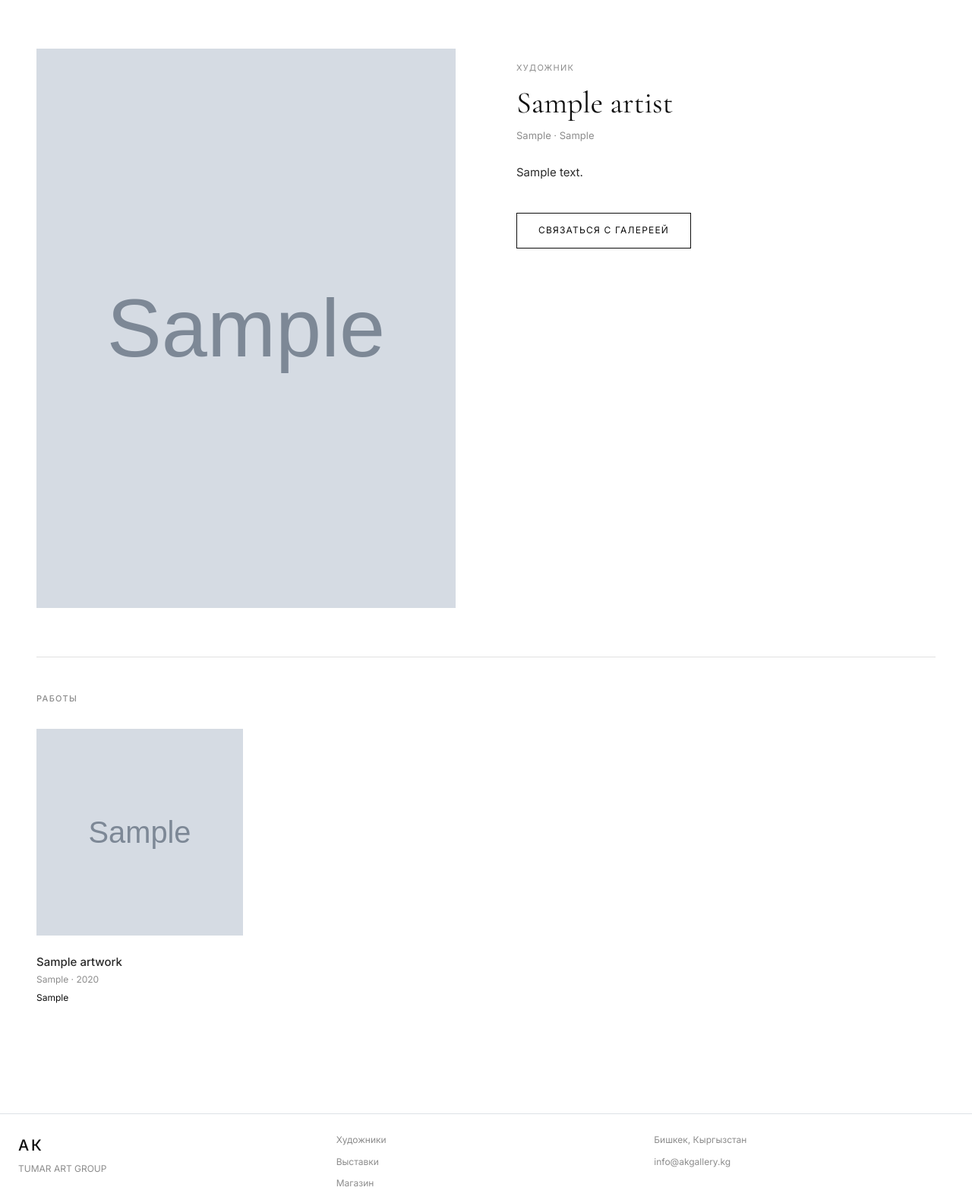
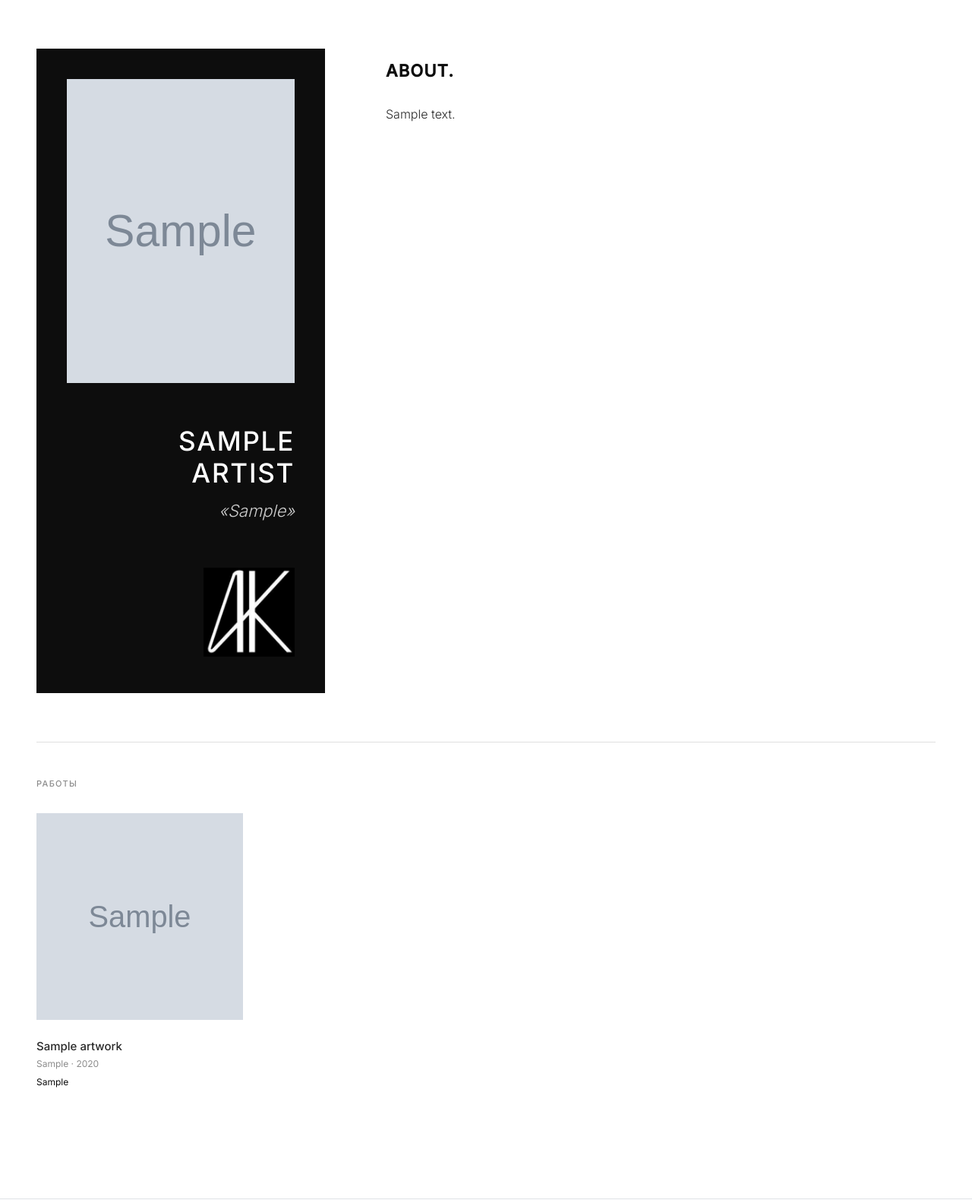
Before and after one commit to nanochka-8000/gallery, a Django app: page /artists/1/ in a window 1280 px wide. Shown: the part 74-1653 px from the top of the page at 76% size. Run offline with Django 5.2, Linux system fonts and the light colour scheme; tables that the repository leaves empty hold one stand-in row (values such as "Sample post"); grey boxes marked "Sample" are stand-in pictures.

Commit message:
artist detail page redesign

```diff
--- a/artists/models.py
+++ b/artists/models.py
@@ -4,6 +4,7 @@ from django.db import models
 class Artist(models.Model):
     name = models.CharField(max_length=200)  # имя художника
     bio = models.TextField(blank=True)  # биография
+    quote = models.CharField(max_length=300, blank=True)  # цитата художника
     photo = models.ImageField(upload_to='artists/')  # фото художника
     city = models.CharField(max_length=100, blank=True)  # город
     medium = models.CharField(max_length=200, blank=True)  # техника (живопись, войлок...)
--- a/static/css/style.css
+++ b/static/css/style.css
@@ -438,6 +438,99 @@ body {
 .footer-link:hover { color: var(--gold); }
 .footer-text { font-size: 12px; color: var(--grey-1); margin: 0; }
 
+/* ARTIST DETAIL — new layout */
+.artist-hero {
+    display: grid;
+    grid-template-columns: 380px 1fr;
+    gap: 80px;
+    padding: 64px 48px;
+    align-items: start;
+}
+
+.artist-card-black {
+    background: var(--black);
+    padding: 40px;
+    padding-bottom: 48px;
+    display: flex;
+    flex-direction: column;
+    align-items: flex-end;
+    text-align: right;
+}
+
+.artist-card-photo {
+    width: 100%;
+    aspect-ratio: 3/4;
+    background: var(--dark);
+    margin-bottom: 55px;
+    overflow: hidden;
+}
+
+.artist-card-photo img {
+    width: 100%;
+    height: 100%;
+    object-fit: cover;
+}
+
+.artist-card-name {
+    font-family: var(--font-sans);
+    font-size: 35px;
+    font-weight: 560;
+    color: var(--white);
+    text-transform: uppercase;
+    letter-spacing: 0.05em;
+    margin-bottom: 12px;
+}
+.artist-card-quote {
+    font-family: var(--font-sans);
+    font-size: 22px;
+    font-weight: 200;
+    font-style: italic;
+    color: #CCCCCC;
+    margin-bottom: 32px;
+    line-height: 1.6;
+}
+
+.artist-card-footer {
+    display: flex;
+    align-items: center;
+    gap: 12px;
+    margin-top: auto;
+    padding-top: 24px;
+}
+
+.artist-card-logo {
+    font-size: 24px;
+    font-weight: 500;
+    color: var(--white);
+    letter-spacing: 0.1em;
+}
+
+.artist-about-title {
+    font-family: var(--font-sans);
+    font-size: 22px;
+    font-weight: 700;
+    color: var(--black);
+    margin-bottom: 28px;
+    text-transform: uppercase;
+    letter-spacing: 0.05em;
+}
+
+.artist-bio {
+    font-size: 16px;
+    line-height: 1.9;
+    color: var(--dark);
+    font-family: var(--font-sans);
+    font-weight: 300;
+}
+
+.artist-bio p {
+    margin-bottom: 24px;
+}
+
+.artist-card-logo-img {
+    width: 120px;
+}
+
 /* RESPONSIVE */
 @media (max-width: 768px) {
     .hero { grid-template-columns: 1fr; min-height: auto; }
--- a/templates/artists/artist_detail.html
+++ b/templates/artists/artist_detail.html
@@ -1,28 +1,38 @@
 {% extends 'base.html' %}
 {% load static %}
+{% block title %}{{ artist.name }} — АК Галерея{% endblock %}
+{% block content %}
 
-{% block title %}{{ artist.name }} — АК Галерея{% endblock %}
+<div class="artist-hero">
 
-{% block content %}
-<div class="artist-hero">
-    <div>
+  <!-- ЛЕВАЯ КАРТОЧКА (чёрная) -->
+  <div class="artist-card-black">
+    <div class="artist-card-photo">
       {% if artist.photo %}
-            <img src="{{ artist.photo.url }}" alt="{{ artist.name }}" class="artist-photo">
-        {% else %}
-            <div style="aspect-ratio:3/4;background:var(--grey-3);"></div>
+        <img src="{{ artist.photo.url }}" alt="{{ artist.name }}">
       {% endif %}
     </div>
-    <div class="artist-info">
-        <span class="page-tag">Художник</span>
-        <h1 class="artist-name">{{ artist.name }}</h1>
-        <p class="artist-city">{{ artist.city }}{% if artist.medium %} · {{ artist.medium }}{% endif %}</p>
-        {% if artist.bio %}
-            <p class="artist-bio">{{ artist.bio }}</p>
+    <h1 class="artist-card-name">
+    {% for word in artist.name.split %}
+        <span style="display:block;">{{ word }}</span>
+    {% endfor %}
+</h1>
+    {% if artist.quote %}
+      <p class="artist-card-quote">«{{ artist.quote }}»</p>
     {% endif %}
-        <div style="margin-top:40px;">
-            <a href="mailto:info@akgallery.kg?subject=Запрос про художника {{ artist.name }}" class="btn-outline">Связаться с галереей</a>
+    <div class="artist-card-footer">
+      <img src="{% static 'images/ak_logo.jpeg' %}" alt="АК" class="artist-card-logo-img">
     </div>
   </div>
+
+  <!-- ПРАВАЯ ЧАСТЬ (bio) -->
+  <div class="artist-info">
+    <h2 class="artist-about-title">About.</h2>
+    {% if artist.bio %}
+      <div class="artist-bio">{{ artist.bio|linebreaks }}</div>
+    {% endif %}
+  </div>
+
 </div>
 
 {% if artworks %}
@@ -48,4 +58,5 @@
   </div>
 </div>
 {% endif %}
+
 {% endblock %}
```
Also changed, not shown: artists/migrations/0002_artist_quote.py (added), static/images/ak_logo.jpeg (added). Lines whose indentation alone changed are shown as unchanged.
